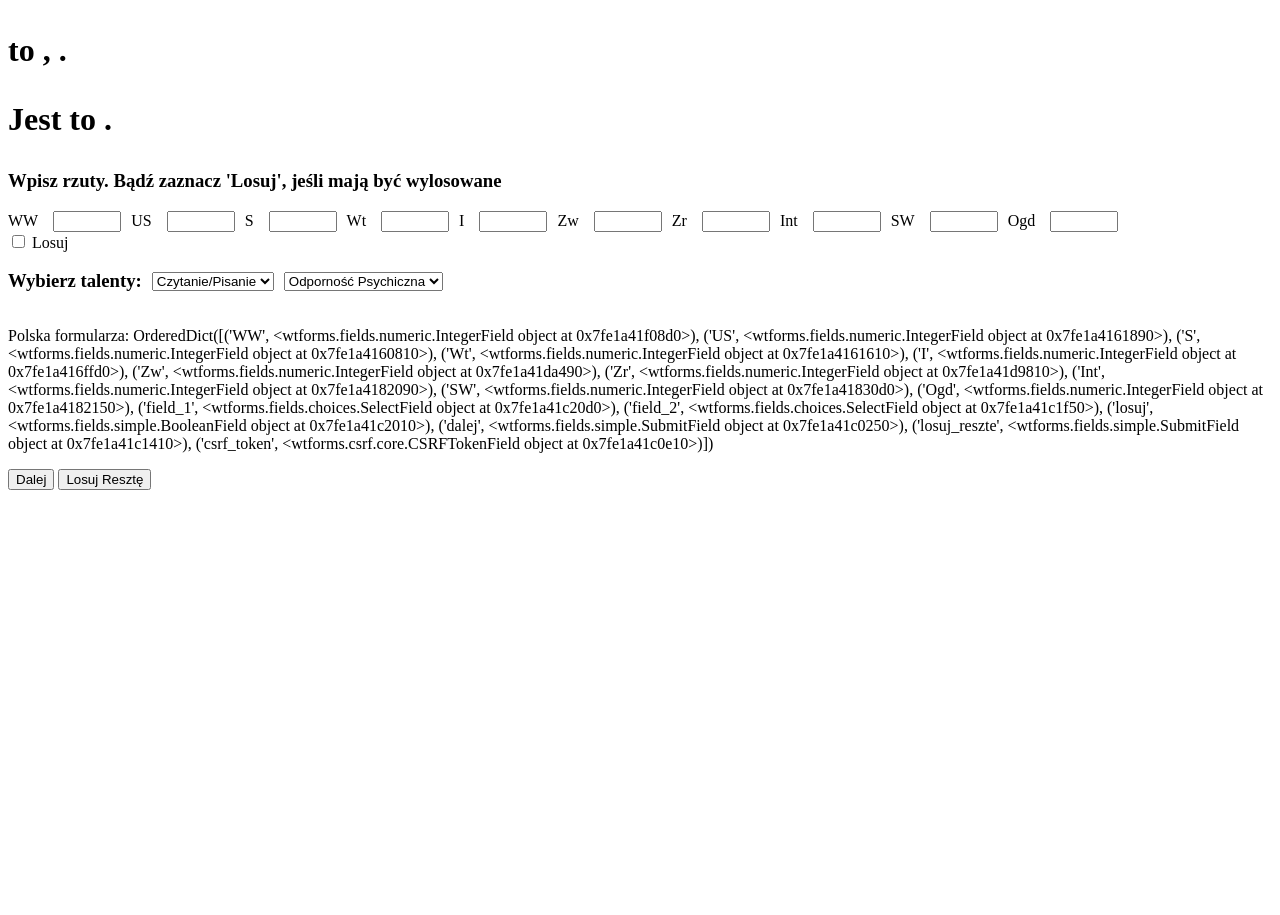
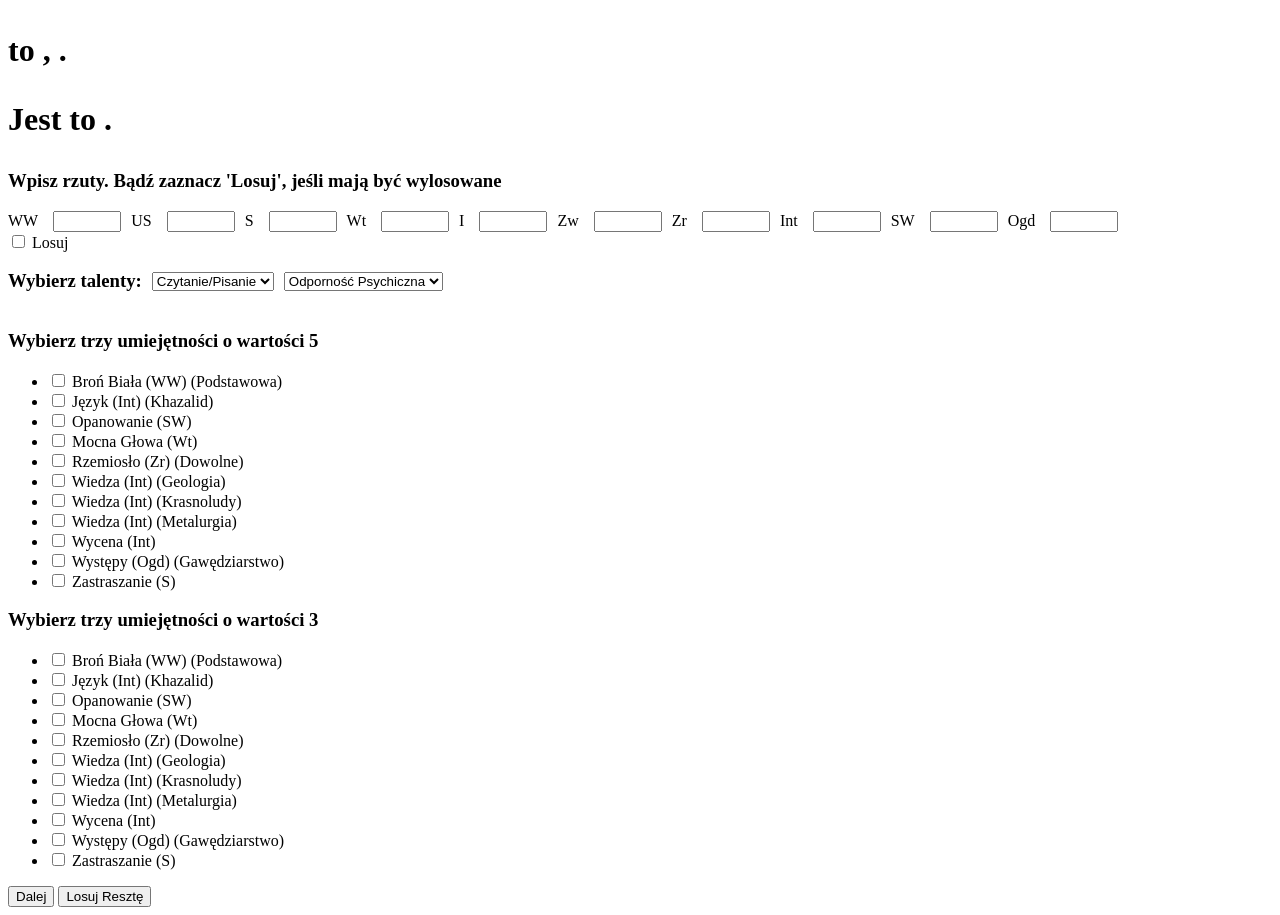
Before and after one commit to kubamjarecki/WFRP_4ed_NPC_gen_Flask, a Flask app: template generator_app/templates/form_two.html in a window 1280 px wide. Before the commit the page ends 490 px from the top, so only its background shows below. Run offline with Flask 3, Linux system fonts and the light colour scheme; the template is opened without the code that fills it: values that come from a table or form of the project are taken from there, others are empty.

Commit message:
wersja niedziałająca

```diff
--- a/generator_app/app.py
+++ b/generator_app/app.py
@@ -1,5 +1,5 @@
 from flask import Flask, render_template, url_for, redirect, request, session
-from strona.forms import (CreationFormOne, CreationFormTwo, CreationFormDvarf, CreationFormMan, CreationFormHighElf,
+from strona.forms import (CreationFormOne, CreationFormDvarf, CreationFormMan, CreationFormHighElf,
                           CreationFormWoodElf, CreationFormHalfing)
 from generator import Postac, PostacTalentyIUmiejki
 
@@ -16,6 +16,8 @@ def formularz():
         postac.give_experience()
         postac.draw_talents()
         postac.get_profession_traits_and_add_to_character()
+        postac.unpack_profession_talents()
+
         postac_dict = postac.generate_json_readable_output()
 
 
@@ -51,7 +53,10 @@ def two():
 
     ## GUZIKI
     if form.validate_on_submit():
+        #logika losowania
         if form.dalej.data:
+
+            return redirect(url_for('three'))
             if form.losuj.data:
                 #logika losowania TBC
                 return redirect(url_for('three'))
--- a/generator_app/strona/forms.py
+++ b/generator_app/strona/forms.py
@@ -1,6 +1,7 @@
 from flask_wtf import FlaskForm
-from wtforms import StringField, SubmitField, RadioField, SelectField, IntegerField, BooleanField
-from wtforms.validators import NumberRange
+from wtforms import (StringField, SubmitField, RadioField, SelectField, IntegerField, BooleanField, widgets,
+                     SelectMultipleField)
+from wtforms.validators import NumberRange, ValidationError
 
 
 
@@ -60,60 +61,9 @@ class CreationFormOne(FlaskForm):
     dalej = SubmitField('Dalej') #render_kw= {"class": "btn btn-primary mr-3"})
     losuj_reszte = SubmitField('Losuj Resztę') #render_kw={"class": "btn btn-primary"})
 
-
-class CreationFormTwo(FlaskForm):
-    def __init__(self, dict, *args, **kwargs):
-        super().__init__(*args, **kwargs)
-        self.dict = dict
-        self.choosable_talent_list = dict['talenty_lista_liczba']
-        self.count = len(self.choosable_talent_list)
-
-        # Debugowanie: sprawdzenie ile mamy talentów
-        print(f"Liczba talentów: {self.count}")
-
-        # Dynamiczne tworzenie dropdownów
-        for i in range(self.count):
-            options = self.choosable_talent_list[i]
-            talent_field_name = f'talent_{i+1}'
-            field = SelectField(
-                f'Talent {i+1}',
-                choices=[(option, option) for option in options],
-                #render_kw={'id': f'talent_{i+1}'}  # Ustawienie ID ręcznie
-            )
-            # Dodanie pola do formularza przy użyciu _fields
-            field.id = talent_field_name
-            field_name = f'talent_{i+1}'
-            self._fields[field_name] = field
-
-
-
-    WW = IntegerField('WW', validators=[NumberRange(min=2, max=20)])
-    US = IntegerField('US', validators=[NumberRange(min=2, max=20)])
-    S = IntegerField('S', validators=[NumberRange(min=2, max=20)])
-    Wt = IntegerField('Wt', validators=[NumberRange(min=2, max=20)])
-    I = IntegerField('I', validators=[NumberRange(min=2, max=20)])
-    Zw = IntegerField('Zw', validators=[NumberRange(min=2, max=20)])
-    Zr = IntegerField('Zr', validators=[NumberRange(min=2, max=20)])
-    Int = IntegerField('Int', validators=[NumberRange(min=2, max=20)])
-    SW = IntegerField('SW', validators=[NumberRange(min=2, max=20)])
-    Ogd = IntegerField('Ogd', validators=[NumberRange(min=2, max=20)])
-
-    losuj = BooleanField('Losuj', default=False)
-
-    dalej = SubmitField('Dalej')
-    losuj_reszte = SubmitField('Losuj Resztę')
-
-
-    #######################################
-    ##### osobne formularze ###############
-    #######################################
-
-
-
-
-
-
-
+def validate_choices(form, field):
+    if not (len(field.data) == 3):
+        raise ValidationError("Musisz wybrać dokładnie 3 opcje.")
 
 class CreationFormDvarf(FlaskForm):
     #cechy
@@ -139,6 +89,35 @@ class CreationFormDvarf(FlaskForm):
         return [self.field_1, self.field_2]
 
     #Umiejki
+    umiejki = ["Broń Biała (WW) (Podstawowa)",
+               "Język (Int) (Khazalid)",
+               "Opanowanie (SW)",
+               "Mocna Głowa (Wt)",
+               "Rzemiosło (Zr) (Dowolne)",
+               "Wiedza (Int) (Geologia)",
+               "Wiedza (Int) (Krasnoludy)",
+               "Wiedza (Int) (Metalurgia)",
+               "Wycena (Int)",
+               "Występy (Ogd) (Gawędziarstwo)",
+               "Zastraszanie (S)"]
+
+    skill_choices = []
+    for skill in umiejki:
+        tupel = (skill, skill)
+        skill_choices.append(tupel)
+
+    pola_umiejek5 = SelectMultipleField('Wybierz opcje:', choices=skill_choices,
+                                        option_widget=widgets.CheckboxInput(),
+                                        widget=widgets.ListWidget(prefix_label=False),
+                                        validators=[validate_choices]
+                                        )
+    pola_umiejek3 = SelectMultipleField('Wybierz opcje:', choices=skill_choices,
+                                        option_widget=widgets.CheckboxInput(),
+                                        widget=widgets.ListWidget(prefix_label=False),
+                                        validators=[validate_choices]
+                                        )
+
+    # guziki
 
 
     losuj = BooleanField('Losuj', default=False)
@@ -146,7 +125,7 @@ class CreationFormDvarf(FlaskForm):
     dalej = SubmitField('Dalej')
     losuj_reszte = SubmitField('Losuj Resztę')
 
-    # Talenty
+
 
 
 
@@ -176,11 +155,31 @@ class CreationFormWoodElf(FlaskForm):
         return [self.field_1, self.field_2]
 
     #Umiejki
+    umiejki = ["Atletyka (Zw)", "Broń Biała (WW) (Podstawowa)", "Broń Zasięgowa (US) (Łuk)", "Język (Int) (Eltharin)",
+               "Odporność (Wt)", "Percepcja (I)", "Skradanie (Zw)", "Sztuka Przetrwania (Int)", "Tropienie (I)",
+               "Wspinaczka (S)", "Występy (Ogd) (Śpiewanie)", "Zastraszanie (S)"]
+
+    skill_choices = []
+    for skill in umiejki:
+        tupel = (skill, skill)
+        skill_choices.append(tupel)
+
+    pola_umiejek5 = SelectMultipleField('Wybierz opcje:', choices=skill_choices,
+                                        option_widget=widgets.CheckboxInput(),
+                                        widget=widgets.ListWidget(prefix_label=False),
+                                        validators=[validate_choices]
+                                        )
+    pola_umiejek3 = SelectMultipleField('Wybierz opcje:', choices=skill_choices,
+                                        option_widget=widgets.CheckboxInput(),
+                                        widget=widgets.ListWidget(prefix_label=False),
+                                        validators=[validate_choices]
+                                        )
+
+    #guziki
     losuj = BooleanField('Losuj', default=False)
     dalej = SubmitField('Dalej')
     losuj_reszte = SubmitField('Losuj Resztę')
 
-    # Talenty
 
 
 class CreationFormHighElf(FlaskForm):
@@ -212,13 +211,36 @@ class CreationFormHighElf(FlaskForm):
         return [self.field_1, self.field_2]
 
     # Umiejki
+    umiejki = ["Broń Biała (WW) (Podstawowa)", "Broń Zasięgowa (US) (Łuk)", "Dowodzenie (Ogd)",
+               "Język (Int) (Eltharin)", "Muzyka (Zr)(Dowolny instrument)", "Nawigacja (I)", "Opanowanie (SW)",
+               "Pływanie (S)", "Percepcja (I)", "Wycena (Int)", "Występy (Ogd) (Śpiewanie)", "Żeglarstwo (Zw)"]
+
+    skill_choices = []
+    for skill in umiejki:
+        tupel = (skill, skill)
+        skill_choices.append(tupel)
+
+    pola_umiejek5 = SelectMultipleField('Wybierz opcje:', choices=skill_choices,
+                                        option_widget=widgets.CheckboxInput(),
+                                        widget=widgets.ListWidget(prefix_label=False),
+                                        validators=[validate_choices]
+                                        )
+    pola_umiejek3 = SelectMultipleField('Wybierz opcje:', choices=skill_choices,
+                                        option_widget=widgets.CheckboxInput(),
+                                        widget=widgets.ListWidget(prefix_label=False),
+                                        validators=[validate_choices]
+                                        )
+
+    # guziki
     losuj = BooleanField('Losuj', default=False)
     dalej = SubmitField('Dalej')
     losuj_reszte = SubmitField('Losuj Resztę')
 
-    # Talenty
 
 class CreationFormMan(FlaskForm):
+    def validate_choices(form, field):
+        if not (len(field.data) == 3):
+            raise ValidationError("Musisz wybrać dokładnie 3 opcje.")
     # cechy
     WW = IntegerField('WW', validators=[NumberRange(min=2, max=20)])
     US = IntegerField('US', validators=[NumberRange(min=2, max=20)])
@@ -241,7 +263,27 @@ class CreationFormMan(FlaskForm):
         return [self.field_1]
 
     # Umiejki
+    umiejki = ["Broń Biała (WW) (Podstawowa)", "Broń Zasięgowa (US) (Łuk)", "Charyzma (Ogd) ", "Dowodzenie (Ogd)",
+               "Język (Int) (bretoński)", "Język (Int) (Jałowej Krainy)", "Opanowanie (SW)",
+               "Opieka nad Zwierzętami (Int)", "Plotkowanie (Ogd)", "Targowanie (Ogd)", "Wiedza (Int) (Reikland)",
+               "Wycena (Int)"]
+    skill_choices = []
+    for skill in umiejki:
+        tupel = (skill, skill)
+        skill_choices.append(tupel)
 
+    pola_umiejek5 = SelectMultipleField('Wybierz opcje:', choices=skill_choices,
+                                        option_widget=widgets.CheckboxInput(),
+                                        widget=widgets.ListWidget(prefix_label=False),
+                                        validators=[validate_choices]
+    )
+    pola_umiejek3 = SelectMultipleField('Wybierz opcje:', choices=skill_choices,
+                                       option_widget=widgets.CheckboxInput(),
+                                       widget=widgets.ListWidget(prefix_label=False),
+                                       validators=[validate_choices]
+    )
+
+    #guziki
     losuj = BooleanField('Losuj', default=False)
     dalej = SubmitField('Dalej')
     losuj_reszte = SubmitField('Losuj Resztę')
@@ -266,7 +308,27 @@ class CreationFormHalfing(FlaskForm):
         return []
 
     # Umiejki
+    umiejki = ["Charyzma (Ogd) ", "Hazard (Int)", "Intuicja (I)", "Język (Int) (Krainy Zgromadzenia)",
+               "Mocna Głowa (Wt)", "Percepcja (I)", "Rzemiosło (Zr) (Kucharz)", "Skradanie (Zw) (Dowolne)",
+               "Targowanie (Ogd)", "Unik (Zw)", "Wiedza (Int) (Reikland)", "Zwinne Palce (Zr)"]
 
+    skill_choices = []
+    for skill in umiejki:
+        tupel = (skill, skill)
+        skill_choices.append(tupel)
+
+    pola_umiejek5 = SelectMultipleField('Wybierz opcje:', choices=skill_choices,
+                                        option_widget=widgets.CheckboxInput(),
+                                        widget=widgets.ListWidget(prefix_label=False),
+                                        validators=[validate_choices]
+    )
+    pola_umiejek3 = SelectMultipleField('Wybierz opcje:', choices=skill_choices,
+                                       option_widget=widgets.CheckboxInput(),
+                                       widget=widgets.ListWidget(prefix_label=False),
+                                       validators=[validate_choices]
+    )
+
+    #guziki
     losuj = BooleanField('Losuj', default=False)
     dalej = SubmitField('Dalej')
     losuj_reszte = SubmitField('Losuj Resztę')
--- a/generator_app/templates/form_two.html
+++ b/generator_app/templates/form_two.html
@@ -94,20 +94,48 @@
 
         <!-- Checkbox Losuj -->
         <div>
+
             {{ form.losuj(id="losuj") }}
             <label for="losuj">Losuj</label>
         </div>
-        <!-- Dropdown umiejętności -->
+
+        <!-- Dropdown talentów -->
         <div class="flex-row">
             <h3>Wybierz talenty:</h3>
             {% for field in form.fields %}
                 {{ field(class="form-select", id=field.id) }}
             {% endfor %}
         </div>
-
+        <!-- CHeckboxy umiejek -->
+        <div>
+            <h3>Wybierz trzy umiejętności o wartości 5</h3>
+            <ul>
+            {% for subfield in form.pola_umiejek5 %}
+                <li>
+                    {{ subfield }} {{ subfield.label.text }}
+                </li>
+            {% endfor %}
+            </ul>
+            {% if form.pola_umiejek3.errors %}
+                <>{{ form.pola_umiejek3.errors[0] }}</p>
+            {% endif %}
+        </div>
+                <div>
+            <h3>Wybierz trzy umiejętności o wartości 3</h3>
+            <ul>
+            {% for subfield in form.pola_umiejek3 %}
+                <li>
+                    {{ subfield }} {{ subfield.label.text }}
+                </li>
+            {% endfor %}
+            </ul>
+            {% if form.pola_umiejek5.errors %}
+                <>{{ form.pola_umiejek5.errors[0] }}</p>
+            {% endif %}
+        </div>
 
         <!-- Debugowanie: Sprawdzenie listy dynamicznych pól -->
-        <p>Polska formularza: {{ form._fields }}</p>
+        <!---<p>Polska formularza: {{ form._fields }}</p> -->
 
         <!-- Przyciski -->
         <div>
```
Also changed, not shown: generator_app/generator.py (+40 -37 lines).
